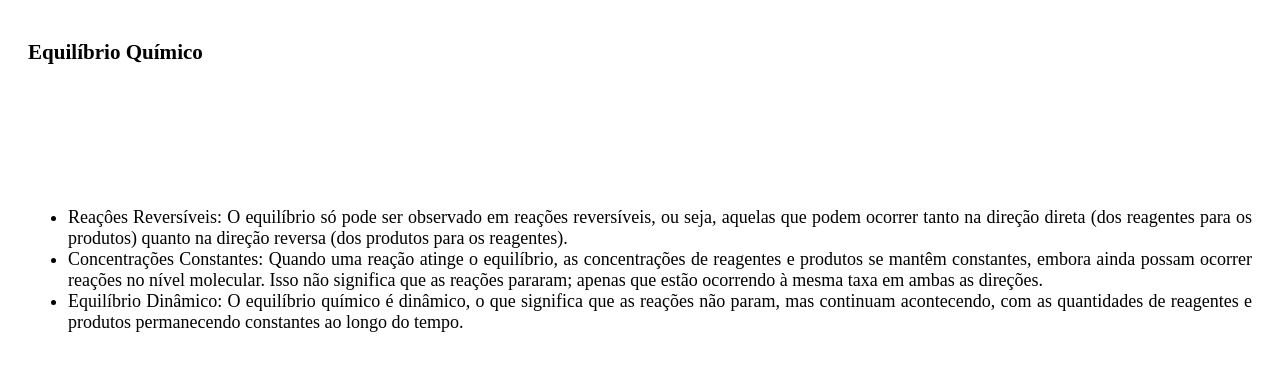
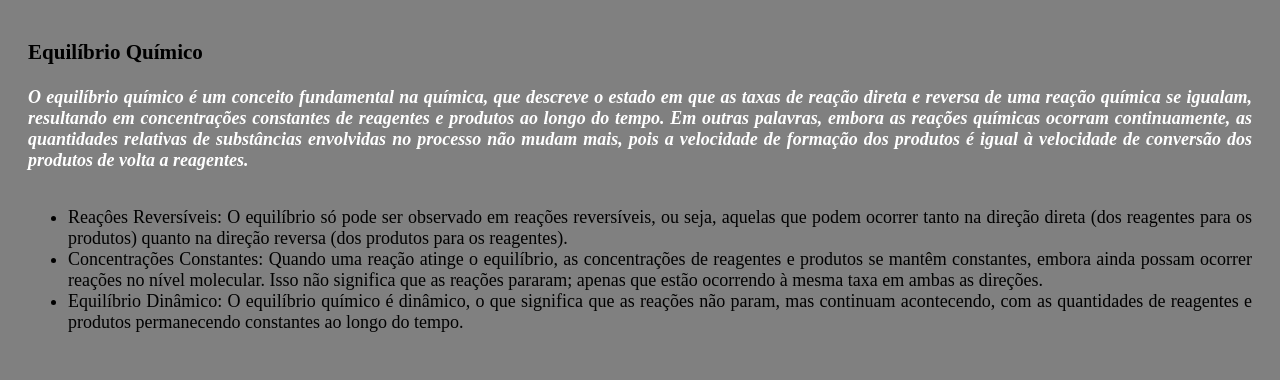
Before and after one commit to GABRIELSATOSH/Pagina-de-Quimica, a plain HTML site: page index.html in a window 1280 px wide. Shown: the part 261-641 px from the top of the page. Drawn offline with Linux system fonts and the light colour scheme; a script that the page names is missing.

Commit message:
Update style.css

```diff
--- a/style.css
+++ b/style.css
@@ -1,4 +1,4 @@
-body {background-color:#FFFFFF; text-align:justify; font-size:18px}
+body {background-color:#808080; text-align:justify; font-size:18px}
 h1 {text-align:center;background-color:#000000; color:#1731B;}
 h3 {text-align: justify; color #1f7a79;}
 b{color:white; font-size: 18px;}
```
